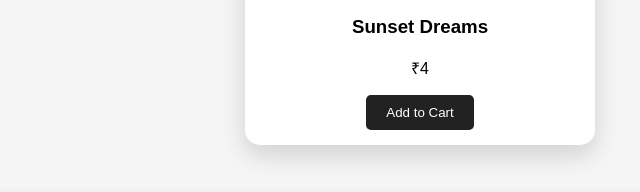
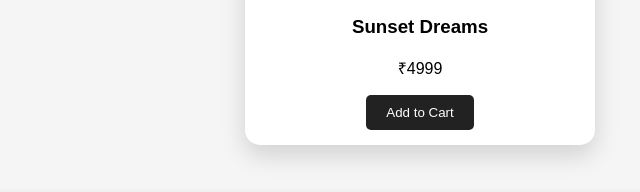
Before and after one commit to nishaurastudio/nishaura, a website: page index.html in a window 1280 px wide. Shown: the part 1149-1341 px from the top of the page, 220-860 px from the left. Drawn offline with Linux system fonts and the light colour scheme.

Commit message:
Update index.html

```diff
--- a/index.html
+++ b/index.html
@@ -33,7 +33,7 @@
 <div class="card">
     <img src="painting2.jpeg" alt="Painting">
     <h3>Sunset Dreams</h3>
-    <p>₹4</p>
+    <p>₹4999</p>
 
     <button onclick="addToCart()">Add to Cart</button>
 </div>
```
